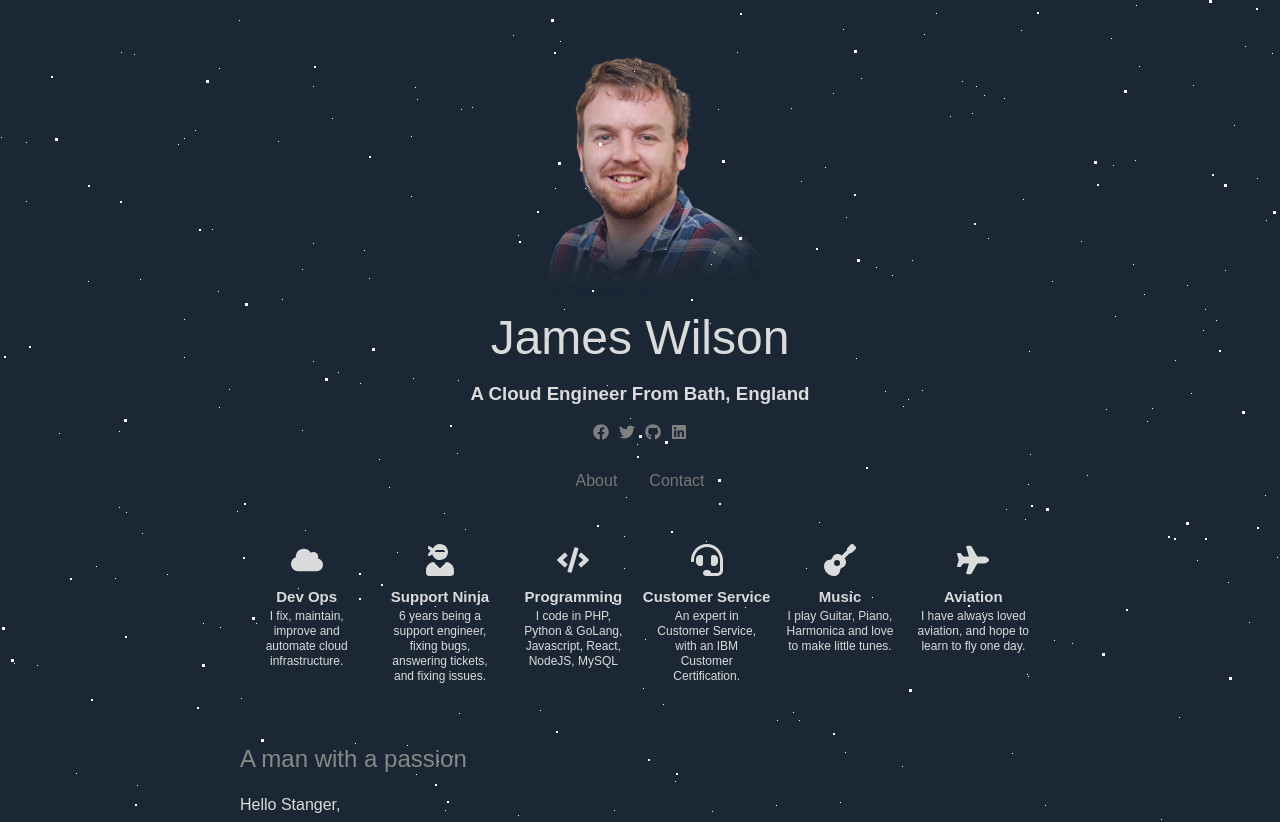
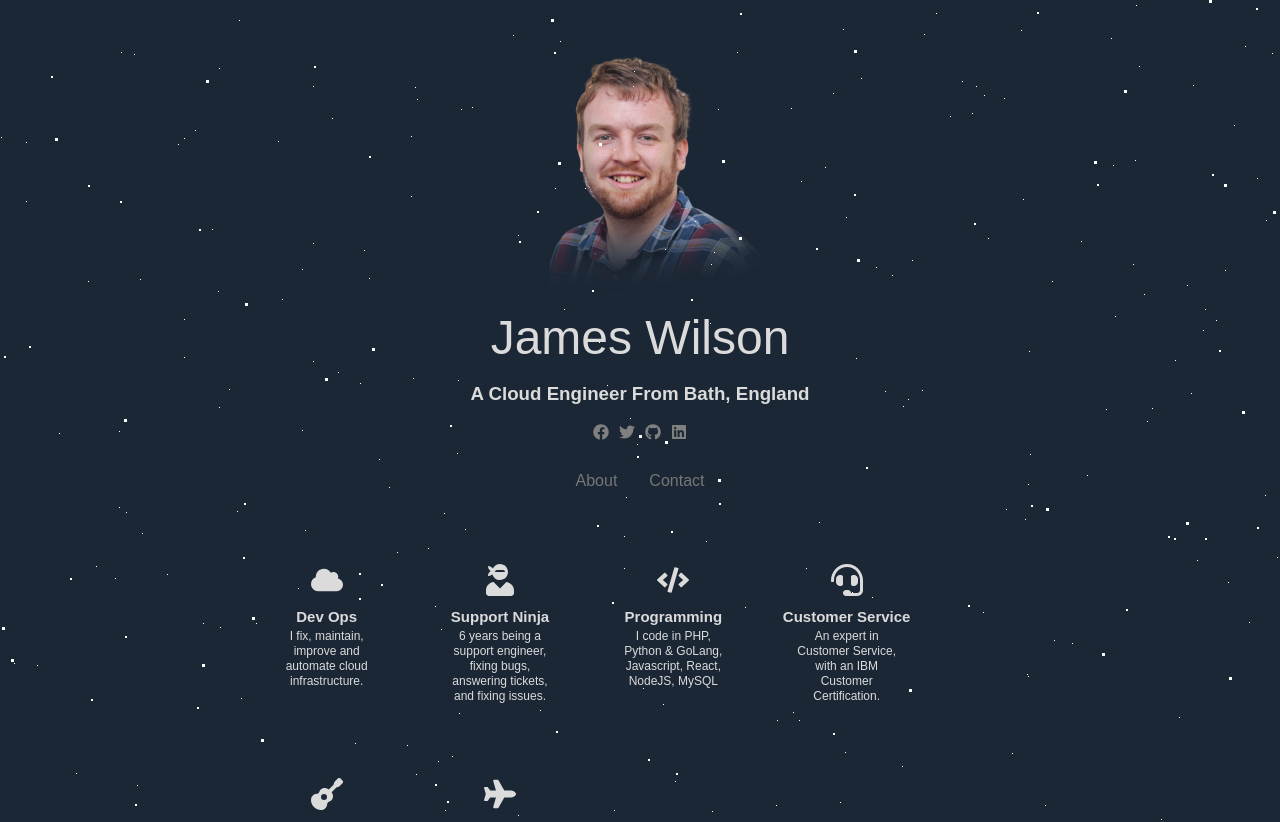
Before and after one commit to JamesWilson19947/JamesWilson19947.github.io, a React (Create React App) app: page / in a window 1280 px wide. Shown: the top 822 px of the page. Built offline with nearby package versions, Linux system fonts and the light colour scheme.

Commit message:
Fixing #1

```diff
--- a/src/App.css
+++ b/src/App.css
@@ -240,10 +240,15 @@ Hides the menu at `48em`, but modify this based on your app's needs.
     div.awards {
      width: 100%;
     }
-div.awards div.pure-u-1-2 {
-    margin-left: -60px;
-    margin-top: 1px;
-}
+
+    div.skills div.pure-u-1-6 {
+    margin: 20px;
+    }
+
+    div.awards div.pure-u-1-2 {
+        margin-left: -60px;
+        margin-top: 1px;
+    }
 
 
 }
```
